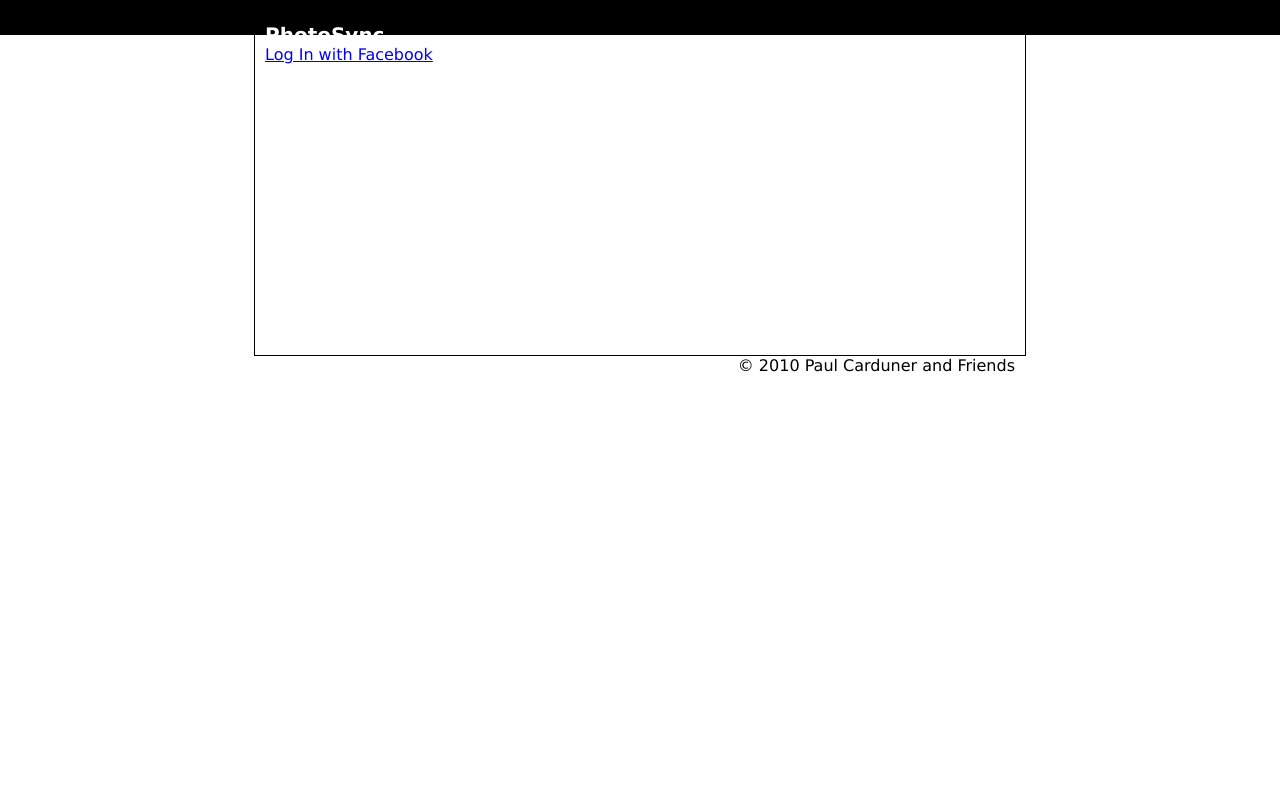
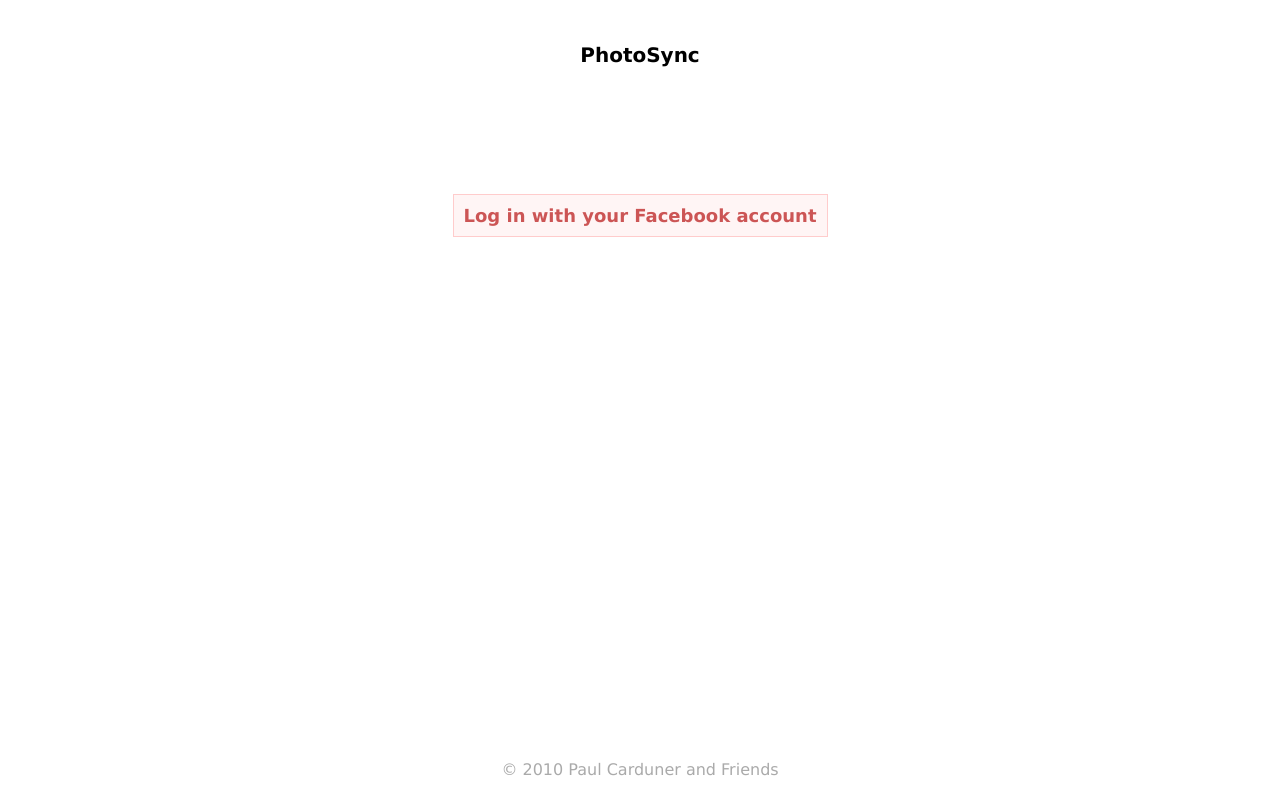
Before and after one commit to shafferj/thephotosync, a Python web app: template photosync/templates/frontpage.mako in a window 1280 px wide. Run offline with Mako, Linux system fonts and the light colour scheme; the template is opened without the code that fills it, so the values that code supplies are empty; some libraries are stand-ins or nearby versions.

Commit message:
make the ui a bit prettier.

```diff
--- a/photosync/public/style.css
+++ b/photosync/public/style.css
@@ -4,7 +4,7 @@
 }
 body {
     padding: 0px;
-    margin: 0px;
+    margin: 0 0 60px;
     font-family: "lucida grande",tahoma,verdana,arial,sans-serif;
 }
 
@@ -29,42 +29,55 @@
 a,
 a:visited {
     color: blue;
+    cursor: pointer;
+}
+
+#settings {
+    position: absolute;
+    margin: auto;
+    width: 770px;
+    top: 150px;
+    background: white;
+    min-height: 300px;
+}
+#settings table {
+    margin: auto;
+}
+
+#settings td.buttons {
+    text-align: right;
 }
 
 #header {
-    margin: 0px;
-    background: black;
-    color: white;
+    margin: 20px auto 10px;
     padding-top: 10px;
     height: 25px;
 }
 
 #header h1 {
+    text-align: center;
     font-size: 20px;
 }
 #header h1 a {
-    color: white;
+    color: black;
     text-decoration: none;
 }
 
 #header-links {
-    border: 1px solid #667;
-    border-bottom: 0px;
     float: right;
-    background: #445;
     padding: 4px 10px 0;
     line-height: 20px;
 }
 
 #header-links a {
-    color: #ddd;
+    color: #555;
     font-weight: bold;
     text-decoration: none;
     padding: 0 5px;
 }
 
 #header-links a:hover {
-    color: #fff;
+    color: #000;
 }
 
 div.container {
@@ -74,34 +87,62 @@
 
 #main {
     padding: 10px;
-    border: 1px solid black;
-    border-top: 0px;
     min-height: 300px;
 }
 
 #footer {
-    text-align: right;
+    position: fixed;
+    color: #aaa;
+    bottom: 0px;
+    width: 100%;
+    text-align: center;
+    line-height: 60px;
+    background: white;
+}
+
+#status-box {
+    padding: 100px 50px;
+}
+
+#status-box .stats {
+    margin-top: 3px;
+    float: right;
+    font-size: smaller;
+    color: #555;
+}
+
+#login {
+    text-align: center;
+    padding: 130px;
+}
+#login-link {
+    font-size: large;
+    color: #c55;
+    text-decoration: none;
+    font-weight: bold;
+    border: 1px solid #fcc;
+    padding: 10px;
+    background: #fff5f5;
+}
+#login-link:hover {
+    color: #f00;
+    background: #ffe5e5;
 }
 
 .box {
-    border: 1px solid black;
+
     -moz-border-radius: 5px;
     -webkit-border-radius: 5px;
     width: 400px;
     margin: 10px auto;
 }
 .box h1 {
-    background: black;
-    color: white;
+    color: #222;
     padding: 5px 5px 0;
     font-size: 15px;
+    border-bottom: 1px solid #999;
 }
 .box .box-content {
-    padding: 5px;
-}
-
-ul.albums li {
-    border-bottom: 1px solid #ddd;
     padding: 5px;
 }
 
--- a/photosync/templates/base.mako
+++ b/photosync/templates/base.mako
@@ -7,20 +7,20 @@
           href="http://yui.yahooapis.com/combo?2.6.0/build/reset-fonts/reset-fonts.css" />
     <link rel="stylesheet" type="text/css" href="/style.css" />
     <script type="text/javascript"
-            src="http://ajax.googleapis.com/ajax/libs/jquery/1.4.3/jquery.min.js"></script>
+            src="http://code.jquery.com/jquery-1.4.4.min.js"></script>
   </head>
 
   <body>
     <div id="header">
       <div class="container">
+        <h1><a href="/">PhotoSync</a></h1>
         % if session.get('user_id'):
         <div id="header-links">
           <a href="/logout">logout</a>
           &middot;
-          <a href="/settings">settings</a>
+          <a id="settings-link">settings</a>
         </div>
         % endif
-        <h1><a href="/">PhotoSync</a></h1>
       </div>
     </div>
     <div id="main" class="container">
--- a/photosync/templates/frontpage.mako
+++ b/photosync/templates/frontpage.mako
@@ -2,4 +2,6 @@
 
 <%def name="header()">Welcome to PhotoSync!</%def>
 
-<a href="${c.fb_connect_url}">Log In with Facebook</a>
+<div id="login">
+  <a id="login-link" href="${c.fb_connect_url}">Log in with your Facebook account</a>
+</div>
--- a/photosync/templates/homepage.mako
+++ b/photosync/templates/homepage.mako
@@ -3,13 +3,24 @@
 <%namespace file="/widgets/box.mako" name="box"/>
 <%namespace file="/widgets/progressbar.mako" name="p"/>
 
+<script type="text/javascript">
+  $("#settings-link").click(
+    function() {
+      $("#settings").fadeToggle('fast');
+    });
+</script>
+
 %if c.tasks:
-<%box:box title="Status">
+
+<div id="status-box">
 %if c.current_task:
   %if c.current_task.percentComplete is None:
     ${p.progress_bar(0, "Starting...")}
   %else:
     ${p.progress_bar(c.current_task.percentComplete, c.current_task.status_data)}
+    <div class="stats">
+      ${c.current_task.completed_units}/${c.current_task.total_units}
+    </div>
   %endif
 %else:
   %if c.next_task:
@@ -33,10 +44,10 @@
     </div>
   %endif
 %endif
-</%box:box>
+</div>
 %endif
 
-<%box:box title="Connected Accounts">
+<div id="settings" style="${'display:none;' if c.tasks else ''}">
   <table>
     <tr>
       <td>
@@ -58,7 +69,7 @@
         %endif
       </td>
     </tr>
-    <tr>
+    <!--tr>
       <td>
         Picassa:
       </td>
@@ -69,10 +80,13 @@
         <a href="${c.picasa_connect_url}">Connect</a>
         %endif
       </td>
-    </tr>
+    </tr-->
+    <tr>
+      <td></td>
+      <td class="buttons">
+        <a class="button" onclick="$('#settings').fadeToggle();">Ok</a>
+      </td>
+      </tr>
   </table>
-  <%def name="buttons()">
-    <a class="button" href="/sync/long_ping?seconds=5">Ping</a>
-    <a class="button" href="/sync/full_sync">Sync</a>
-  </%def>
-</%box:box>
+  <!--a class="button" href="/sync/full_sync">Sync</a-->
+</div>
--- a/photosync/worker/commands.py
+++ b/photosync/worker/commands.py
@@ -226,7 +226,7 @@
         if self.verbose > 0:
             print 'Entering daemon mode'
         pid = os.fork()
-        print 'forked'
+
         if pid:
             # The forked process also has a handle on resources, so we
             # *don't* want proper termination of the process, we just
@@ -234,7 +234,7 @@
             os._exit(0)
         # Make this the session leader
         os.setsid()
-        print 'more fork'
+
         # Fork again for good measure!
         pid = os.fork()
         if pid:
@@ -261,7 +261,7 @@
         # Duplicate standard input to standard output and standard error.
         os.dup2(0, 1)  # standard output (1)
         os.dup2(0, 2)  # standard error (2)
-        print 'done'
+
 
     def record_pid(self, pid_file):
         pid = os.getpid()
```
Also changed, not shown: other parts of photosync/public/style.css (+20 -7 lines), photosync/model/__init__.py (+16 -0 lines).
